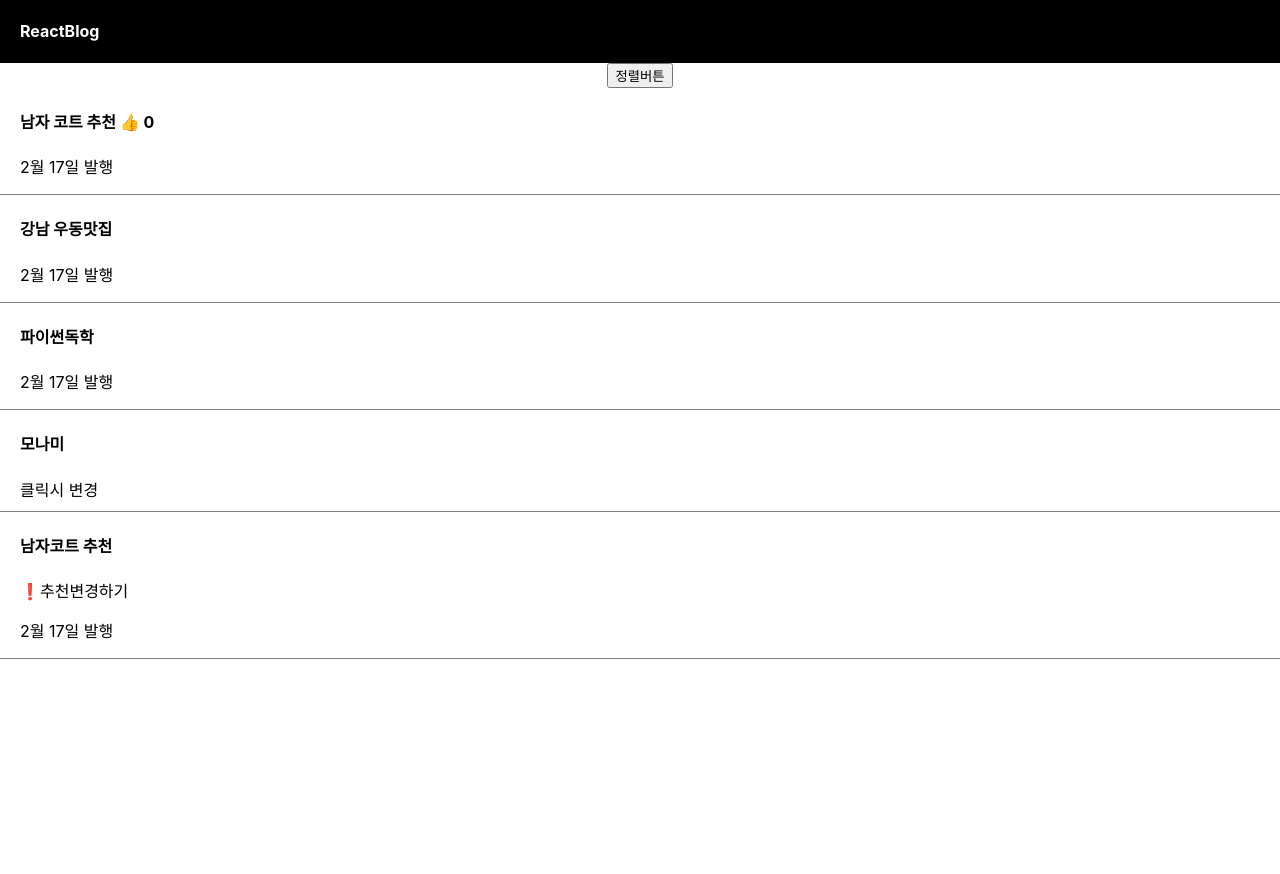
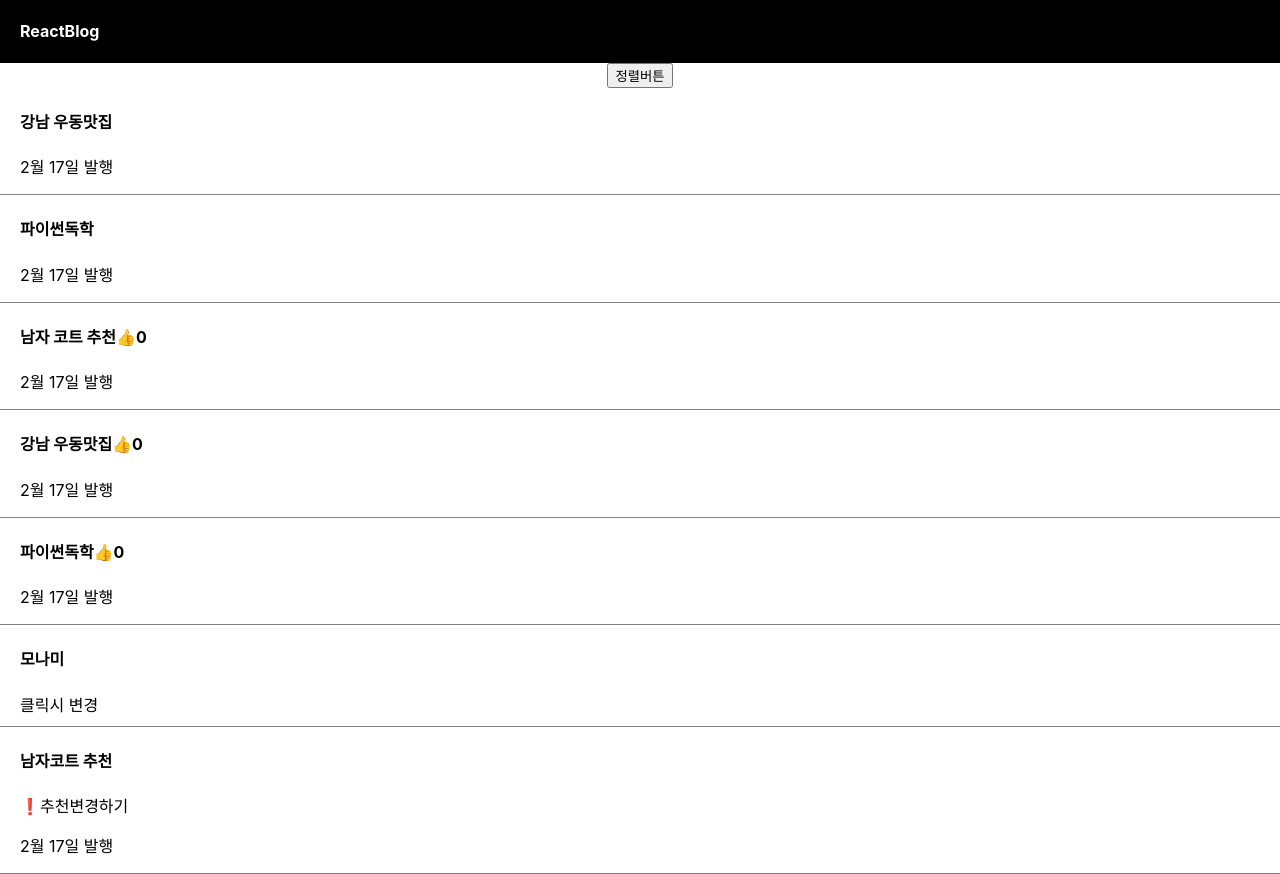
Before and after one commit to KittelLee/ReactReturn, a React (Create React App) app: page / in a window 1280 px wide. Before the commit the page ends 800 px from the top, so only its background shows below. Built offline with nearby package versions, Linux system fonts and the light colour scheme.

Commit message:
Feat: map()함수 사용법

```diff
--- a/src/App.js
+++ b/src/App.js
@@ -9,10 +9,14 @@ function App() {
     "강남 우동맛집",
     "파이썬독학",
   ]);
-  let [따봉, 따봉변경] = useState(0);
+  let [따봉, 따봉변경] = useState([0, 0, 0]);
   let [clothes, setClothes] = useState("남자코트 추천");
   let [pen, setPen] = useState("모나미");
   let [modal, setModal] = useState(false);
+
+  [1, 2, 3].map(function (a) {
+    return "1233211";
+  });
 
   return (
     <div className="App">
@@ -32,21 +36,6 @@ function App() {
       </button>
 
       <div className="list">
-        <h4>
-          {글제목[0]}{" "}
-          <span
-            onClick={() => {
-              따봉변경(따봉 + 1);
-            }}
-          >
-            👍
-          </span>{" "}
-          {따봉}{" "}
-        </h4>
-        <p>2월 17일 발행</p>
-      </div>
-
-      <div className="list">
         <h4>{글제목[1]} </h4>
         <p>2월 17일 발행</p>
       </div>
@@ -61,6 +50,27 @@ function App() {
         </h4>
         <p>2월 17일 발행</p>
       </div>
+
+      {글제목.map(function (a, i) {
+        return (
+          <div className="list" key={i}>
+            <h4>
+              {글제목[i]}
+              <span
+                onClick={() => {
+                  let copy = [...따봉];
+                  copy[i] = copy[i] + 1;
+                  따봉변경(copy);
+                }}
+              >
+                👍
+              </span>
+              {따봉[i]}
+            </h4>
+            <p>2월 17일 발행</p>
+          </div>
+        );
+      })}
 
       <div className="list" style={{ paddingBottom: "10px" }}>
         <h4>{pen}</h4>
```
